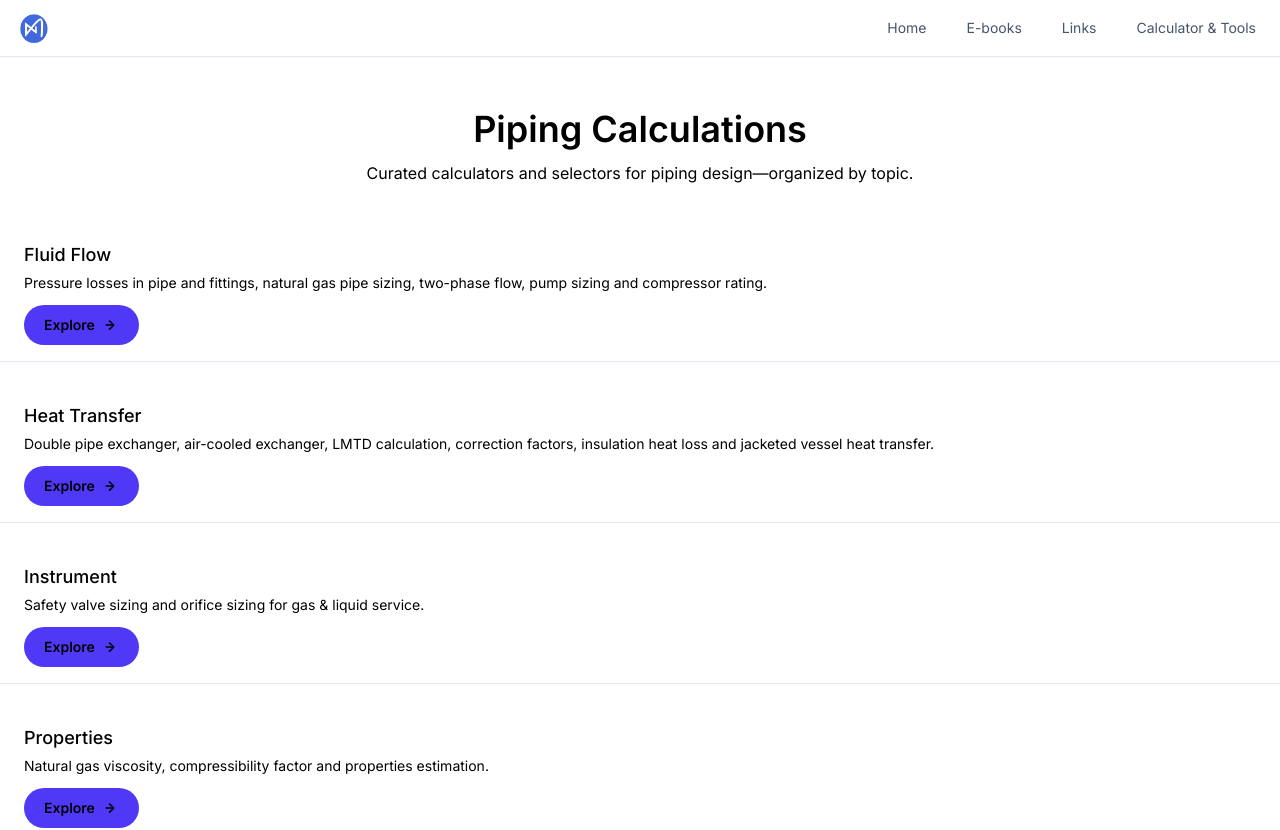
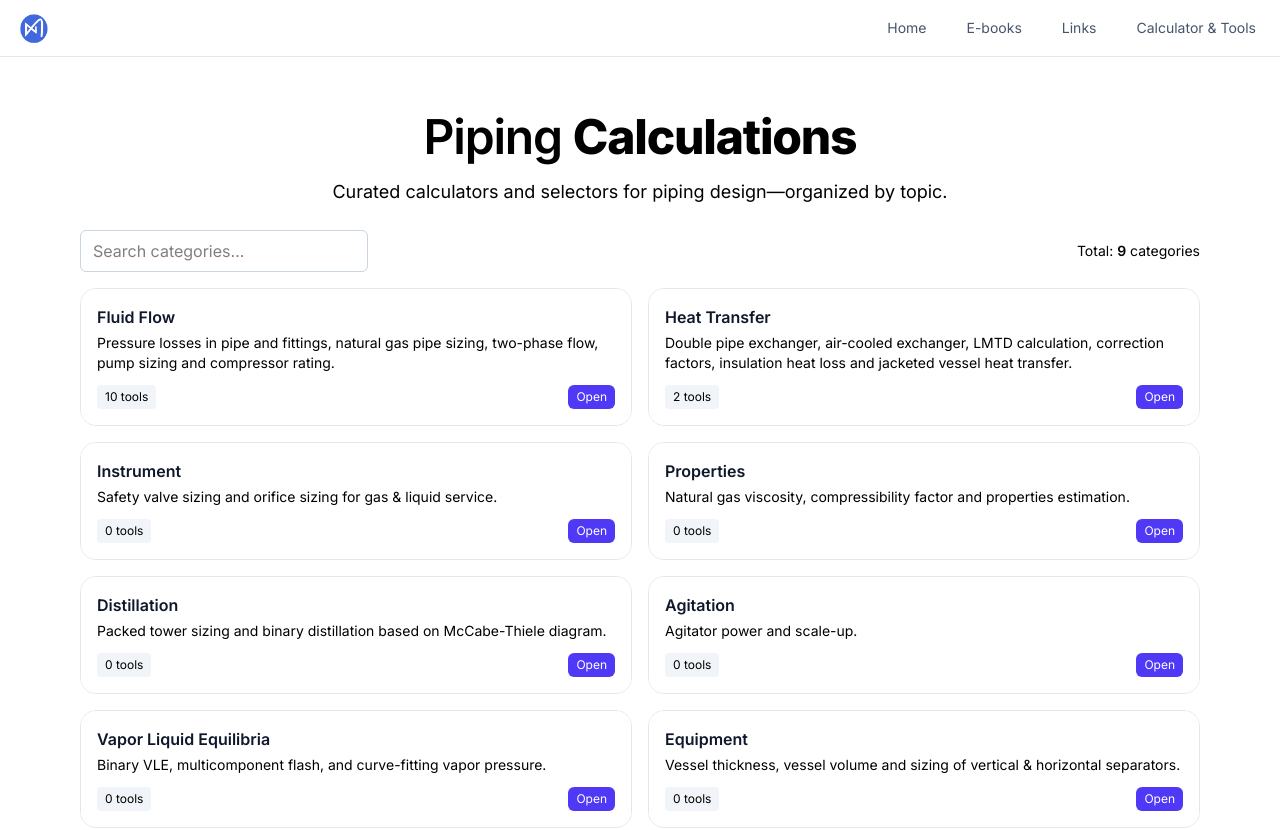
Before and after one commit to raflyrayhan/imx-calc, a Next.js app: page /piping in a window 1280 px wide. Shown: the top 830 px of the page. Built offline with nearby package versions, Linux system fonts and the light colour scheme.

Commit message:
updates on view and feature

```diff
--- a/app/cfdpage/page.tsx
+++ b/app/cfdpage/page.tsx
@@ -1,118 +1,177 @@
+// app/cfd/page.tsx
 "use client";
 
 import Link from "next/link";
 import { motion } from "framer-motion";
+import { useState } from "react";
 import { CFD_TOOLS } from "@/lib/catalog";
 
 const container = {
   hidden: { opacity: 0 },
-  show: { opacity: 1, transition: { staggerChildren: 0.06, delayChildren: 0.08 } },
-};
-const item = {
-hidden: { opacity: 0 },
-  show: { opacity: 1, transition: { staggerChildren: 0.06, delayChildren: 0.08 } },
+  show: { opacity: 1, transition: { staggerChildren: 0.08, delayChildren: 0.1 } },
 };
 
+const fadeUp = {
+  hidden: { opacity: 0, y: 12 },
+  show: { opacity: 1, y: 0, transition: { duration: 0.28 } },
+};
+
+type Tool = {
+  title: string;
+  description?: string;
+  href?: string;
+  slug?: string;
+};
+
+function resolveHref(t: Tool): string | undefined {
+  const raw = t.href?.trim() || (t.slug?.trim() ? `/cfd/${t.slug.trim()}` : "");
+  return raw || undefined;
+}
+
 export default function CfdPage() {
+  const [query, setQuery] = useState("");
+
+  const tools: Tool[] = CFD_TOOLS as Tool[];
+  const filtered = tools.filter((t) => {
+    const q = query.trim().toLowerCase();
+    if (!q) return true;
     return (
-    <main className="min-h-screen">
-      {/* subtle tech grid bg */}
+      t.title.toLowerCase().includes(q) ||
+      (t.description && t.description.toLowerCase().includes(q))
+    );
+  });
+
+  return (
+    <main className="relative min-h-screen flex flex-col">
+      {/* Subtle grid background (same as Links) */}
       <div
         aria-hidden
-        className="pointer-events-none absolute inset-0 [mask-image:radial-gradient(100%_60%_at_50%_0%,black,transparent)]"
-      >
-        <div className="h-full w-full bg-[linear-gradient(to_right,rgba(2,6,23,0.05)_1px,transparent_1px),linear-gradient(to_bottom,rgba(2,6,23,0.05)_1px,transparent_1px)] bg-[size:24px_24px] dark:opacity-60" />
-      </div>
+        className="pointer-events-none absolute inset-0 -z-10
+                   bg-[linear-gradient(to_right,rgba(15,23,42,0.03)_1px,transparent_1px),
+                        linear-gradient(to_bottom,rgba(15,23,42,0.03)_1px,transparent_1px)]
+                   bg-[size:24px_24px]"
+      />
 
+      {/* Hero */}
       <motion.section
         variants={container}
         initial="hidden"
         animate="show"
-        className="relative z-10 mx-auto max-w-9xl px-4 pt-16 pb-10 text-center"
+        className="mx-auto w-full max-w-6xl px-4 pt-14 pb-6 text-center"
       >
         <motion.h1
-          variants={item}
-          className="text-3xl md:text-4xl font-semibold tracking-tight"
+          variants={fadeUp}
+          className="text-4xl md:text-5xl font-semibold tracking-tight text-slate-900"
         >
-          CFD Calculations
+          CFD <span className="text-indigo-700 font-extrabold">Calculations</span>
         </motion.h1>
         <motion.p
-          variants={item}
-          className="mx-auto mt-3 max-w-screen"
+          variants={fadeUp}
+          className="mx-auto mt-4 max-w-2xl text-base md:text-lg leading-relaxed text-slate-700"
         >
           Solver selection, complexity estimation, and airflow/thermal calculators.
         </motion.p>
       </motion.section>
 
-      {/* Card list */}
-      <motion.section
+      {/* Filter bar (mirrors Links page) */}
+      <section className="mx-auto w-full max-w-6xl px-4 pb-4">
+        <div className="flex flex-col gap-3 sm:flex-row sm:items-center sm:justify-between">
+          <div className="flex gap-2">
+            <input
+              type="text"
+              placeholder="Search tools…"
+              className="w-72 rounded-md border border-slate-300 bg-white px-3 py-2 text-slate-800 focus:outline-none focus:ring-2 focus:ring-indigo-600"
+              value={query}
+              onChange={(e) => setQuery(e.target.value)}
+            />
+          </div>
+          <div className="text-sm text-slate-600">
+            Total:{" "}
+            <span className="font-semibold text-slate-900">{filtered.length}</span>{" "}
+            tool{filtered.length === 1 ? "" : "s"}
+          </div>
+        </div>
+      </section>
+
+      {/* Cards (same pattern as Links page) */}
+      <section className="mx-auto w-full max-w-6xl px-4 pb-14">
+        <motion.div
           variants={container}
           initial="hidden"
           animate="show"
-        className="relative z-5 max-w-6xl"
+          className="grid grid-cols-1 gap-4 md:grid-cols-2"
         >
-        <div className="grid grid-cols-1 gap-6 sm:grid-cols-1 w-screen">
-          {CFD_TOOLS.map((t, i) => {
-            const to = typeof t.href === "string" && t.href.trim() ? t.href : undefined;
+          {filtered.map((t, i) => {
+            const to = resolveHref(t);
             const disabled = !to;
 
-            const Body = (
-              <div
-                className="flex flex-col border-b border-slate-200 dark:border-slate-700
-                            dark:hover:underline transition duration-200"
+            const Card = (
+              <div className="flex min-w-0 flex-1 flex-col p-4">
+                <div className="mb-1">
+                  {disabled ? (
+                    <span className="line-clamp-2 font-semibold text-slate-400">{t.title}</span>
+                  ) : (
+                    <Link
+                      href={to}
+                      className="line-clamp-2 font-semibold text-slate-900 hover:underline"
+                      title={t.title}
                     >
-                <div className="px-6 py-4">
-                  <div className="text-lg font-medium">{t.title}</div>
-                  {t.description && (
-                    <p className="text-sm mt-1">{t.description}</p>
+                      {t.title}
+                    </Link>
                   )}
                 </div>
-                <div className="px-6 py-2">
-                  <span
-                    className={`inline-flex items-center gap-2 rounded-full px-5 py-2.5 text-sm font-semibold ${
-                      disabled
-                        ? "text-slate-400 bg-slate-200/60 dark:bg-slate-800/60"
-                        : "text-white bg-indigo-600 hover:bg-indigo-700"
-                    }`}
+
+                <p className="mb-3 line-clamp-3 text-sm text-slate-600">
+                  {t.description ?? "No description provided."}
+                </p>
+
+                <div className="mt-auto flex items-center gap-2 text-xs">
+                  {disabled ? (
+                    <span className="rounded bg-slate-100 px-2 py-1 text-slate-500">
+                      Coming soon
+                    </span>
+                  ) : (
+                    <span className="ml-auto inline-flex items-center gap-1">
+                      <Link
+                        href={to}
+                        className="rounded-md bg-indigo-600 px-2 py-1 text-white hover:bg-indigo-700"
+                        title="Open tool"
                       >
-                    {disabled ? "Coming soon" : "Open"}
-                    {!disabled && (
-                      <svg
-                        className="size-4 translate-x-0 group-hover:translate-x-0.5 transition-transform"
-                        viewBox="0 0 20 20"
-                        fill="currentColor"
-                      >
-                        <path d="M7.5 4.5a1 1 0 0 1 1.4 0l5 5a1 1 0 0 1 0 1.4l-5 5a1 1 0 1 1-1.4-1.4L11.59 11H4a1 1 0 1 1 0-2h7.59L7.5 5.9a1 1 0 0 1 0-1.4Z" />
-                      </svg>
+                        Open
+                      </Link>
+                    </span>
                   )}
-                  </span>
                 </div>
               </div>
             );
 
             return (
-              <motion.div key={to ?? `disabled-${i}`} variants={item} className="h-full">
-                {disabled ? (
-                  <div className="cursor-not-allowed opacity-75">{Body}</div>
-                ) : (
-                  <Link
-                    href={to}
-                    className="block h-full outline-none rounded-lg focus-visible:ring-2 focus-visible:ring-indigo-600"
+              <motion.article
+                key={to ?? `disabled-${i}`}
+                variants={fadeUp}
+                className={`group flex items-stretch overflow-hidden rounded-2xl border border-slate-200 bg-white transition ${
+                  disabled ? "" : "hover:shadow-md"
+                }`}
+                aria-disabled={disabled}
               >
-                    {Body}
-                  </Link>
+                {Card}
+              </motion.article>
+            );
+          })}
+
+          {!filtered.length && (
+            <div className="col-span-full rounded-md border border-dashed border-slate-300 bg-white p-8 text-center text-slate-600">
+              No tool matches your search.
+            </div>
           )}
         </motion.div>
-            );
-          })}
+      </section>
+      <footer className="mt-auto">
+        <div className="mx-auto w-full max-w-6xl px-4 pt-8 pb-6 text-center text-sm text-slate-500 dark:text-slate-300">
+          © 2025 <strong className="text-indigo-700 dark:text-indigo-600">IMX</strong> Calc.
+          All rights reserved.
         </div>
-      </motion.section>
-
-      {/* bottom fade */}
-      <div
-        aria-hidden
-        className="pointer-events-none fixed inset-x-0 bottom-0 h-32 bg-gradient-to-t from-slate-100/80 to-transparent dark:from-slate-900/60"
-      />
+      </footer>
     </main>
   );
 }
--- a/app/page.tsx
+++ b/app/page.tsx
@@ -220,8 +220,8 @@ export default function HomePage() {
       <footer className="mt-auto">
         <div className="mx-auto w-full max-w-6xl px-4 pt-8 pb-6 text-center text-sm text-slate-500 dark:text-slate-300">
           © {new Date().getFullYear()}{" "}
-          <strong className="text-indigo-700 dark:text-indigo-600">IMX</strong> Engineering Resources.
-          All rights reserved | by{" "}
+          <strong className="text-indigo-700 dark:text-indigo-600">IMX</strong> Engineering Resources
+           | by{" "}
           <strong className="text-indigo-700 dark:text-indigo-600">Infimech</strong>
         </div>
       </footer>
--- a/app/piping/[slug]/page.tsx
+++ b/app/piping/[slug]/page.tsx
@@ -2,9 +2,8 @@
 "use client";
 
 import Link from "next/link";
-import { useParams } from "next/navigation";
+import { useParams, useRouter } from "next/navigation";
 import { motion } from "framer-motion";
-import { useState, useEffect } from "react";
 import { PIPING_CATEGORIES } from "@/lib/catalog";
 
 interface ToolItem {
@@ -32,6 +31,8 @@ function resolveHref(catSlug: string, t: ToolItem): string | undefined {
 
 export default function PipingCategoryPage() {
   const params = useParams();
+  const router = useRouter();
+
   const slug =
     typeof params?.slug === "string"
       ? params.slug
@@ -39,22 +40,40 @@ export default function PipingCategoryPage() {
       ? params.slug[0]
       : "";
 
-  // dark-mode sync
-  const [darkMode, setDarkMode] = useState<boolean>(false);
-  useEffect(() => {
-    const saved = localStorage.getItem("theme");
-    const prefers = window.matchMedia("(prefers-color-scheme: dark)").matches;
-    const start = saved ? saved === "dark" : prefers;
-    setDarkMode(start);
-    document.documentElement.classList.toggle("dark", start);
-  }, []);
+  const cat = PIPING_CATEGORIES.find((c) => c.slug === slug);
 
-  const cat = PIPING_CATEGORIES.find((c) => c.slug === slug);
+  const goBack = () => {
+    if (typeof window !== "undefined" && window.history.length > 1) {
+      router.back();
+    } else {
+      router.push("/piping");
+    }
+  };
 
   if (!cat) {
     return (
-      <main className="min-h-screen">
-        <div className="mx-auto max-w-6xl px-4 py-16 text-center">
+      <main className="min-h-screen relative">
+        {/* Subtle grid */}
+        <div
+          aria-hidden
+          className="pointer-events-none absolute inset-0 [mask-image:radial-gradient(100%_60%_at_50%_0%,black,transparent)]"
+        >
+          <div className="h-full w-full bg-[linear-gradient(to_right,rgba(2,6,23,0.05)_1px,transparent_1px),linear-gradient(to_bottom,rgba(2,6,23,0.05)_1px,transparent_1px)] bg-[size:24px_24px]" />
+        </div>
+
+        <div className="relative z-10 mx-auto max-w-6xl px-4 pt-6">
+          <button
+            onClick={goBack}
+            className="inline-flex items-center gap-2 rounded-full border border-slate-300 bg-white px-4 py-2 text-sm font-semibold text-slate-700 hover:bg-slate-50 focus-visible:outline-none focus-visible:ring-2 focus-visible:ring-indigo-600"
+          >
+            <svg className="h-4 w-4" viewBox="0 0 20 20" fill="currentColor" aria-hidden="true">
+              <path d="M12.5 4.5a1 1 0 0 0-1.4 0l-5 5a1 1 0 0 0 0 1.4l5 5a1 1 0 0 0 1.4-1.4L8.41 11H16a1 1 0 1 0 0-2H8.41l4.09-4.1a1 1 0 0 0 0-1.4Z" />
+            </svg>
+            Back
+          </button>
+        </div>
+
+        <div className="relative z-10 mx-auto max-w-6xl px-4 py-10 text-center">
           <h1 className="text-2xl md:text-3xl font-semibold">Category not found</h1>
           <p className="mt-3">The requested category doesn’t exist.</p>
           <div className="mt-6">
@@ -66,6 +85,11 @@ export default function PipingCategoryPage() {
             </Link>
           </div>
         </div>
+
+        <div
+          aria-hidden
+          className="pointer-events-none fixed inset-x-0 bottom-0 h-32 bg-gradient-to-t from-slate-100/80 to-transparent"
+        />
       </main>
     );
   }
@@ -73,25 +97,37 @@ export default function PipingCategoryPage() {
   const items: ToolItem[] = cat.items ?? [];
 
   return (
-    <main className="min-h-screen">
+    <main className="min-h-screen relative">
+      {/* Subtle grid background */}
       <div
         aria-hidden
         className="pointer-events-none absolute inset-0 [mask-image:radial-gradient(100%_60%_at_50%_0%,black,transparent)]"
       >
-        <div className="h-full w-full bg-[linear-gradient(to_right,rgba(2,6,23,0.05)_1px,transparent_1px),linear-gradient(to_bottom,rgba(2,6,23,0.05)_1px,transparent_1px)] bg-[size:24px_24px] dark:opacity-60" />
+        <div className="h-full w-full bg-[linear-gradient(to_right,rgba(2,6,23,0.05)_1px,transparent_1px),linear-gradient(to_bottom,rgba(2,6,23,0.05)_1px,transparent_1px)] bg-[size:24px_24px]" />
       </div>
 
-      <div className="relative z-10 mx-auto max-w-6xl px-4 py-10">
-        <motion.header variants={fadeIn} initial="hidden" animate="show">
-          <h1 className="text-3xl md:text-4xl font-semibold tracking-tight">
-            {cat.title}
-          </h1>
+      <div className="relative z-10 mx-auto max-w-6xl px-4 pt-6">
+        {/* Back button */}
+        <button
+          onClick={goBack}
+          className="inline-flex items-center gap-2 rounded-full border border-slate-300 bg-white px-4 py-2 text-sm font-semibold text-slate-700 hover:bg-slate-50 focus-visible:outline-none focus-visible:ring-2 focus-visible:ring-indigo-600"
+        >
+          <svg className="h-4 w-4" viewBox="0 0 20 20" fill="currentColor" aria-hidden="true">
+            <path d="M12.5 4.5a1 1 0 0 0-1.4 0l-5 5a1 1 0 0 0 0 1.4l5 5a1 1 0 0 0 1.4-1.4L8.41 11H16a1 1 0 1 0 0-2H8.41l4.09-4.1a1 1 0 0 0 0-1.4Z" />
+          </svg>
+          Back
+        </button>
+
+        {/* Header */}
+        <motion.header variants={fadeIn} initial="hidden" animate="show" className="mt-6">
+          <h1 className="text-3xl md:text-4xl font-semibold tracking-tight">{cat.title}</h1>
           <p className="mt-3 max-w-3xl">{cat.description}</p>
           <div className="mt-4 text-xs uppercase tracking-wide">
             {items.length} tool{items.length !== 1 ? "s" : ""}
           </div>
         </motion.header>
 
+        {/* Cards */}
         <motion.div
           variants={list}
           initial="hidden"
@@ -104,19 +140,16 @@ export default function PipingCategoryPage() {
             return (
               <motion.div key={to ?? `disabled-${i}`} variants={fadeIn}>
                 <div
-                  className={`h-full rounded-xl border border-slate-200 dark:border-slate-800
-                              bg-white/80 dark:bg-slate-100/10 backdrop-blur-sm p-5 md:p-6
-                              shadow-sm ${disabled ? "" : "hover:shadow-md"}
-                              transition`}
+                  className={`h-full rounded-xl border border-slate-200 bg-white/80 backdrop-blur-sm p-5 md:p-6 shadow-sm ${
+                    disabled ? "" : "hover:shadow-md"
+                  } transition`}
                   aria-disabled={disabled}
                 >
                   {disabled ? (
                     <div className="cursor-not-allowed opacity-70">
                       <h3 className="text-lg font-semibold">{t.title}</h3>
                       <p className="mt-2 text-sm">{t.description}</p>
-                      <span className="mt-4 inline-block text-sm text-slate-400">
-                        Coming soon
-                      </span>
+                      <span className="mt-4 inline-block text-sm text-slate-400">Coming soon</span>
                     </div>
                   ) : (
                     <Link
@@ -135,10 +168,14 @@ export default function PipingCategoryPage() {
         </motion.div>
       </div>
 
-      <div
-        aria-hidden
-        className="pointer-events-none fixed inset-x-0 bottom-0 h-32 bg-gradient-to-t from-slate-100/80 to-transparent dark:from-slate-900/10"
-      />
+      {/* Soft bottom fade */}
+
+      <footer className="mt-auto">
+        <div className="mx-auto w-full max-w-6xl px-4 pt-8 pb-6 text-center text-sm text-slate-500 dark:text-slate-300">
+          © 2025 <strong className="text-indigo-700 dark:text-indigo-600">IMX</strong> Calc.
+          All rights reserved.
+        </div>
+      </footer>
     </main>
   );
 }
--- a/app/piping/page.tsx
+++ b/app/piping/page.tsx
@@ -3,92 +3,157 @@
 
 import Link from "next/link";
 import { motion } from "framer-motion";
+import { useState } from "react";
 import { PIPING_CATEGORIES } from "@/lib/catalog";
 
 const container = {
   hidden: { opacity: 0 },
-  show: { opacity: 1, transition: { staggerChildren: 0.06, delayChildren: 0.08 } },
+  show: { opacity: 1, transition: { staggerChildren: 0.08, delayChildren: 0.1 } },
 };
-const item = {
-hidden: { opacity: 0 },
-  show: { opacity: 1, transition: { staggerChildren: 0.06, delayChildren: 0.08 } },
+
+const fadeUp = {
+  hidden: { opacity: 0, y: 12 },
+  show: { opacity: 1, y: 0, transition: { duration: 0.28 } },
+};
+
+type Cat = {
+  slug: string;
+  title: string;
+  description?: string;
+  items?: Array<{ title: string; slug?: string; href?: string }>;
 };
 
 export default function PipingPage() {
+  const [query, setQuery] = useState("");
+
+  const filtered: Cat[] = PIPING_CATEGORIES.filter((c) => {
+    const q = query.trim().toLowerCase();
+    if (!q) return true;
     return (
-    <main className="min-h-screen">
-      {/* subtle grid – dark-transparent */}
+      c.title.toLowerCase().includes(q) ||
+      (c.description && c.description.toLowerCase().includes(q))
+    );
+  });
+
+  return (
+    <main className="relative min-h-screen flex flex-col">
+      {/* Subtle grid background (same style as Links page) */}
       <div
         aria-hidden
-        className="pointer-events-none absolute inset-0
+        className="pointer-events-none absolute inset-0 -z-10
                    bg-[linear-gradient(to_right,rgba(15,23,42,0.03)_1px,transparent_1px),
                         linear-gradient(to_bottom,rgba(15,23,42,0.03)_1px,transparent_1px)]
-                   dark:bg-[linear-gradient(to_right,rgba(255,255,255,0.04)_1px,transparent_1px),
-                             linear-gradient(to_bottom,rgba(255,255,255,0.04)_1px,transparent_1px)]
                    bg-[size:24px_24px]"
       />
 
-      {/* Header */}
+      {/* Hero */}
       <motion.section
         variants={container}
         initial="hidden"
         animate="show"
-        className="relative z-10 mx-auto max-w-5xl px-4 pt-13 pb-10 text-center"
+        className="mx-auto w-full max-w-6xl px-4 pt-14 pb-6 text-center"
       >
-        <motion.h1 variants={item} className="text-3xl md:text-4xl font-semibold pt-[-2vh]">
-          Piping Calculations
+        <motion.h1
+          variants={fadeUp}
+          className="text-4xl md:text-5xl font-semibold tracking-tight text-slate-900"
+        >
+          Piping <span className="text-indigo-700 font-extrabold">Calculations</span>
         </motion.h1>
-        <motion.p variants={item} className="mx-auto mt-3 max-w-3xl">
+        <motion.p
+          variants={fadeUp}
+          className="mx-auto mt-4 max-w-2xl text-base md:text-lg leading-relaxed text-slate-700"
+        >
           Curated calculators and selectors for piping design—organized by topic.
         </motion.p>
       </motion.section>
 
-      {/* One-column list */}
-      <motion.section
+      {/* Filters (mirrors Links page layout) */}
+      <section className="mx-auto w-full max-w-6xl px-4 pb-4">
+        <div className="flex flex-col gap-3 sm:flex-row sm:items-center sm:justify-between">
+          <div className="flex gap-2">
+            <input
+              type="text"
+              placeholder="Search categories…"
+              className="w-72 rounded-md border border-slate-300 bg-white px-3 py-2 text-slate-800 focus:outline-none focus:ring-2 focus:ring-indigo-600"
+              value={query}
+              onChange={(e) => setQuery(e.target.value)}
+            />
+          </div>
+          <div className="text-sm text-slate-600">
+            Total:{" "}
+            <span className="font-semibold text-slate-900">{filtered.length}</span>{" "}
+            categor{filtered.length === 1 ? "y" : "ies"}
+          </div>
+        </div>
+      </section>
+
+      {/* Notion-style cards (same card pattern as Links) */}
+      <section className="mx-auto w-full max-w-6xl px-4 pb-14">
+        <motion.div
           variants={container}
           initial="hidden"
           animate="show"
-        className="relative z-10 max-w-screen pb-2"
+          className="grid grid-cols-1 gap-4 md:grid-cols-2"
         >
-        <div className="grid grid-cols-1 gap-6">
-          {PIPING_CATEGORIES.map((c) => (
-            <motion.div
+          {filtered.map((c) => {
+            const toolCount = c.items?.length ?? 0;
+
+            return (
+              <motion.article
                 key={c.slug}
-              variants={item}
-              whileHover={{ y: -2 }}
-              transition={{ type: "spring", stiffness: 260, damping: 20 }}
+                variants={fadeUp}
+                className="group flex items-stretch overflow-hidden rounded-2xl border border-slate-200 bg-white hover:shadow-md transition"
               >
+                {/* Text-only card (no thumbnail for categories) */}
+                <div className="flex min-w-0 flex-1 flex-col p-4">
+                  <div className="mb-1 flex items-center gap-2">
                     <Link
                       href={`/piping/${c.slug}`}
-                className="block outline-none rounded-xl focus-visible:ring-2 focus-visible:ring-indigo-600"
+                      className="line-clamp-2 font-semibold text-slate-900 hover:underline"
+                      title={c.title}
                     >
-                <div className="flex flex-col border-b border-slate-200 dark:border-slate-700
-                                hover:bg-indigo-50 dark:hover:bg-indigo-800/30 transition duration-200
-                                px-6 py-4">
-                  <h3 className="text-lg font-medium">{c.title}</h3>
-                  {c.description && (
-                    <p className="text-sm mt-1">{c.description}</p>
-                  )}
-                  <div className="mt-3">
-                    <span className="inline-flex items-center gap-2 rounded-full px-5 py-2.5 text-sm font-semibold text-white bg-indigo-600">
-                      Explore
-                      <svg className="size-4" viewBox="0 0 20 20" fill="currentColor">
-                        <path d="M7.5 4.5a1 1 0 0 1 1.4 0l5 5a1 1 0 0 1 0 1.4l-5 5a1 1 0 1 1-1.4-1.4L11.59 11H4a1 1 0 1 1 0-2h7.59L7.5 5.9a1 1 0 0 1 0-1.4Z" />
-                      </svg>
+                      {c.title}
+                    </Link>
+                  </div>
+
+                  <p className="mb-3 line-clamp-3 text-sm text-slate-600">
+                    {c.description ?? "No description provided."}
+                  </p>
+
+                  <div className="mt-auto flex flex-wrap items-center gap-2 text-xs">
+                    <span className="rounded bg-slate-100 px-2 py-1 text-slate-700">
+                      {toolCount} tool{toolCount === 1 ? "" : "s"}
+                    </span>
+
+                    <span className="ml-auto inline-flex items-center gap-1">
+                      <Link
+                        href={`/piping/${c.slug}`}
+                        className="rounded-md bg-indigo-600 px-2 py-1 text-white hover:bg-indigo-700"
+                        title="Open category"
+                      >
+                        Open
+                      </Link>
                     </span>
                   </div>
                 </div>
-              </Link>
+              </motion.article>
+            );
+          })}
+
+          {!filtered.length && (
+            <div className="col-span-full rounded-md border border-dashed border-slate-300 bg-white p-8 text-center text-slate-600">
+              No category matches your search.
+            </div>
+          )}
         </motion.div>
-          ))}
+      </section>
+
+      <footer className="mt-auto">
+        <div className="mx-auto w-full max-w-6xl px-4 pt-8 pb-6 text-center text-sm text-slate-500 dark:text-slate-300">
+          © 2025 <strong className="text-indigo-700 dark:text-indigo-600">IMX</strong> Calc.
+          All rights reserved.
         </div>
-      </motion.section>
-
-      {/* bottom fade */}
-      <div
-        aria-hidden
-        className="pointer-events-none fixed inset-x-0 bottom-0 h-32 bg-gradient-to-t from-slate-100/80 to-transparent dark:from-slate-900/20"
-      />
+      </footer>
     </main>
   );
 }
```
Lines whose indentation alone changed are shown as unchanged.
